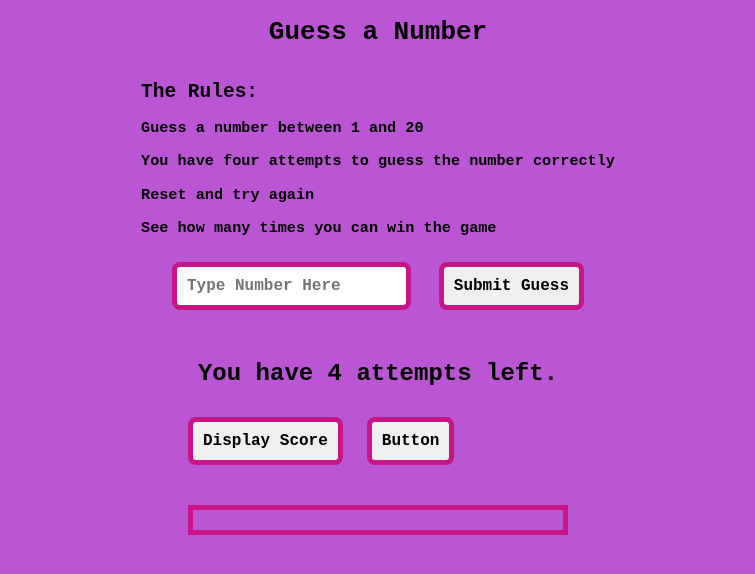
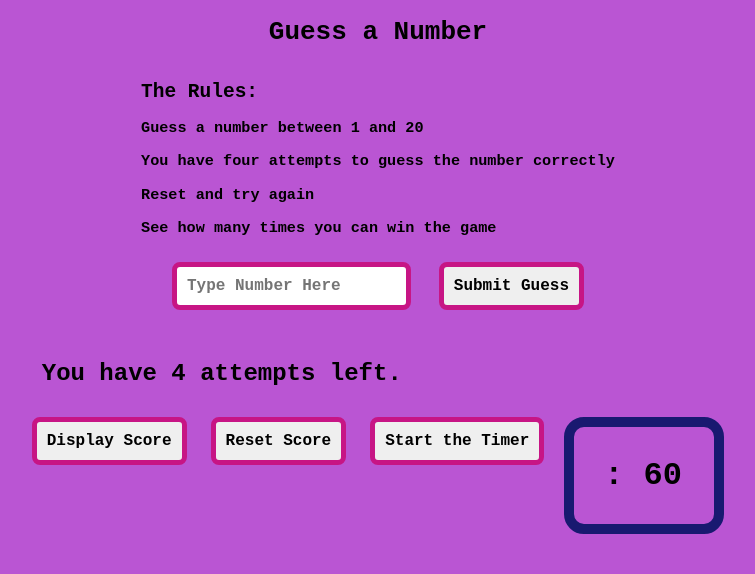
Before and after one commit to fora-heims/lab-01-guess-number, a website: page index.html in a window 1280 px wide. Shown: the whole page, without its empty margins (262-1017 px from the left). Drawn offline with Linux system fonts and the light colour scheme.

Commit message:
Added and formated elements in the HTML for a timer button and timer display. Also a reset score button.

```diff
--- a/index.html
+++ b/index.html
@@ -25,8 +25,10 @@
             <p id="guess-results">You have 4 attempts left.</p>
             <button id="reset-button">Play Again</button>
             <button id="score-button">Display Score</button>
-            <button id="timer-button">Button</button>
-            <p id="timer-display"></p>
+            <button id="reset-score">Reset Score</button>
+            <button id="timer-button">Start the Timer</button>
+            <div id="timer-box"><p class="time">:<span class="time" id="timer-display">60</span>
+            </p></div>
             <table id="wins-losses" style="display: none">
                 <thead>
                     <tr>
--- a/styles/style.css
+++ b/styles/style.css
@@ -32,7 +32,6 @@ button:hover {
 #wins-losses {
     background-color: mediumpurple;
     border-radius: 8px;
-    display: none;
     margin: 30px auto 20px auto;
 }
 
@@ -52,3 +51,19 @@ input, button {
     border-radius: 8px;
     margin-bottom: 30px;
 }
+
+.time {
+    font-size: 2rem;;
+    width: 100px;
+}
+
+#timer-box * {
+    border: none;
+}
+
+#timer-box {
+    border:midnightblue solid 10px;
+    border-radius: 20px;
+    width:min-content;
+    float: right;
+}
```
